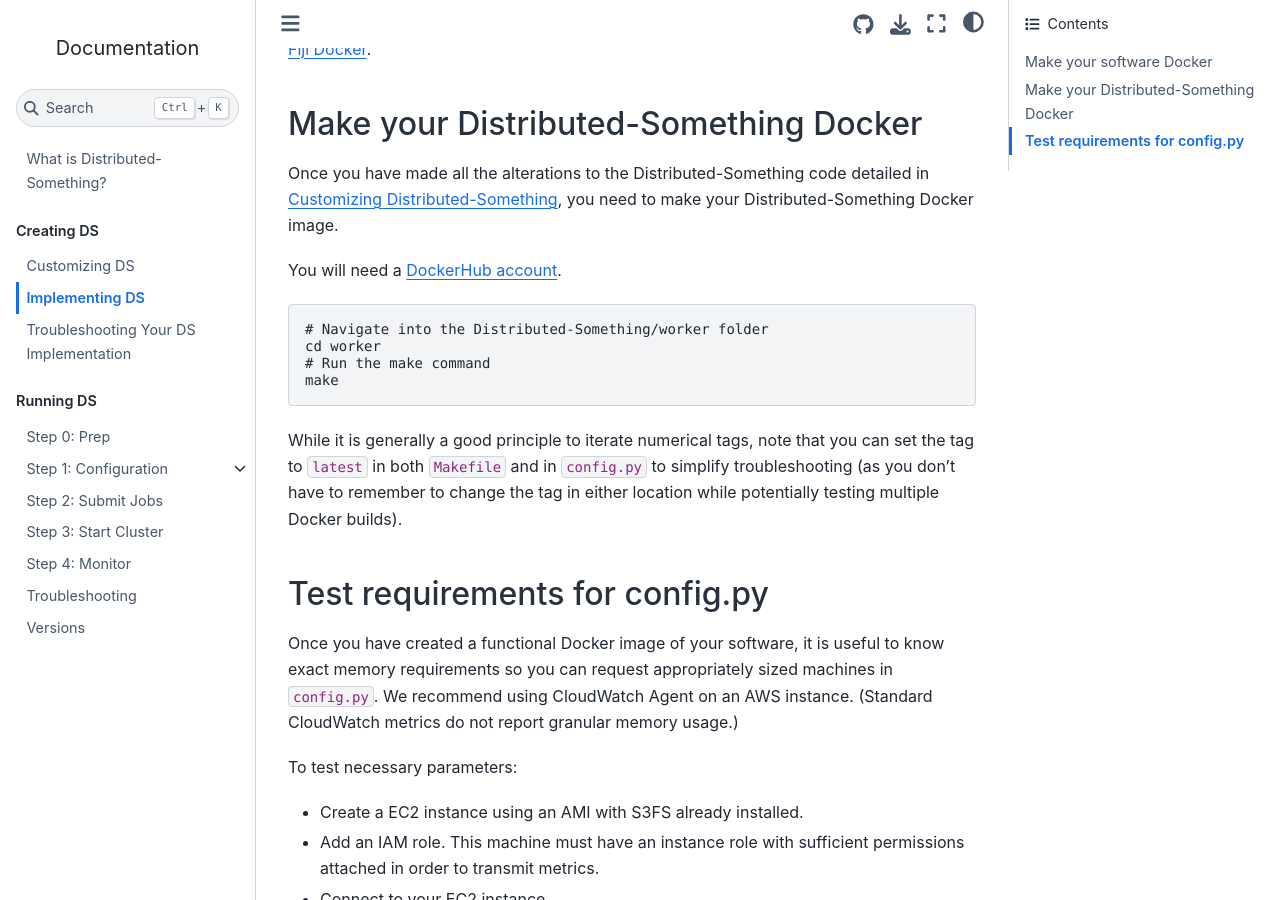
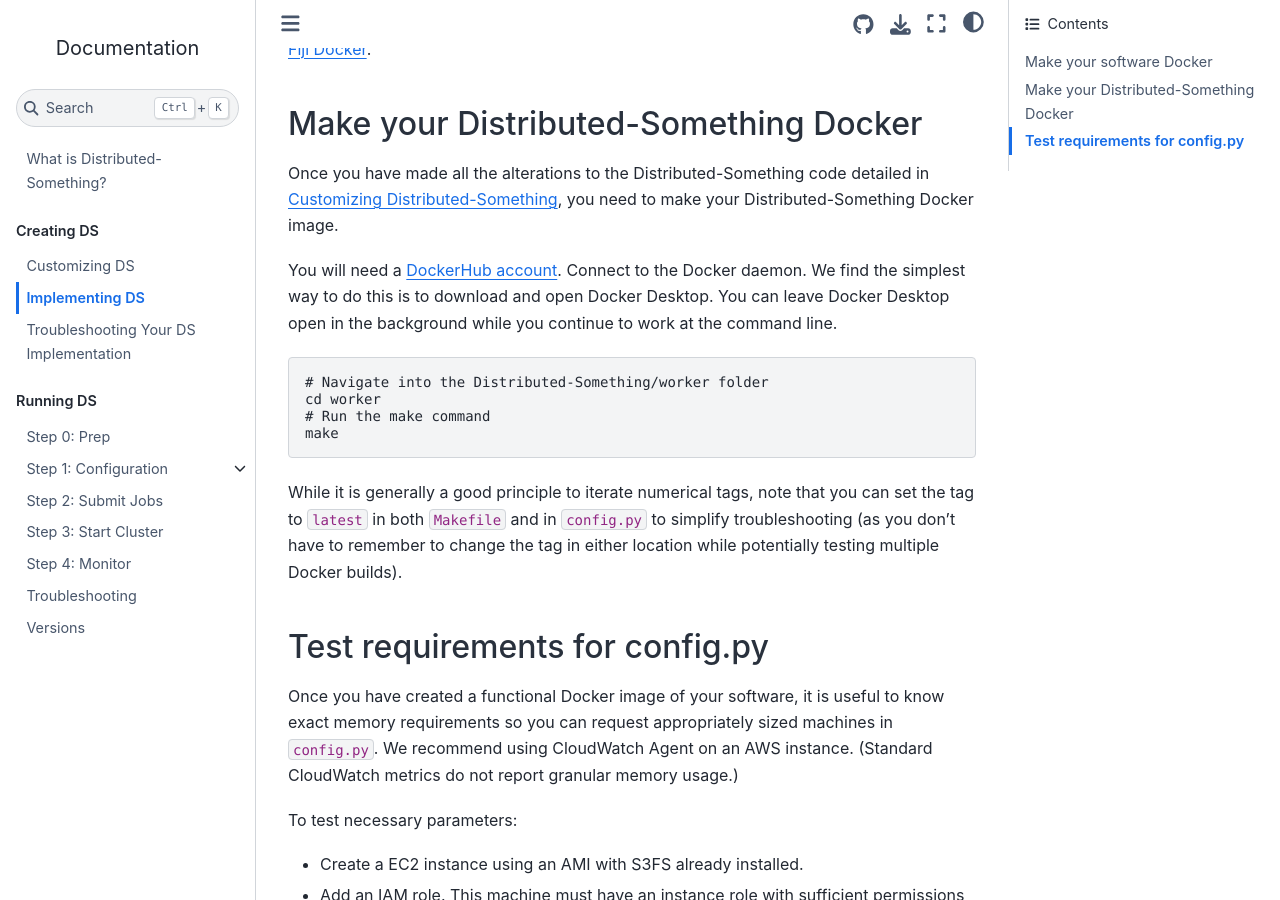
Before and after one commit to DistributedScience/Distributed-Something, a Jupyter Book: the page built from documentation/DS-documentation/implementing_DS.md, in a window 1280 px wide and 900 px high, scrolled down 312 px. Built offline with Jupyter Book 1.0.4 settings and Sphinx 7.4.7 and the Sphinx Book theme 1.1.4, drawn with Linux system fonts in a browser that asks for light colours.

Commit message:
connect to docker daemon

```diff
--- a/documentation/DS-documentation/implementing_DS.md
+++ b/documentation/DS-documentation/implementing_DS.md
@@ -12,6 +12,9 @@ For examples that we use in our Distributed-Something suite, you can refer to th
 Once you have made all the alterations to the Distributed-Something code detailed in [Customizing Distributed-Something](customizing_DS.md), you need to make your Distributed-Something Docker image.
 
 You will need a [DockerHub account](https://hub.docker.com).
+Connect to the Docker daemon.
+We find the simplest way to do this is to download and open Docker Desktop.
+You can leave Docker Desktop open in the background while you continue to work at the command line.
 
 <pre>
 # Navigate into the Distributed-Something/worker folder
```
